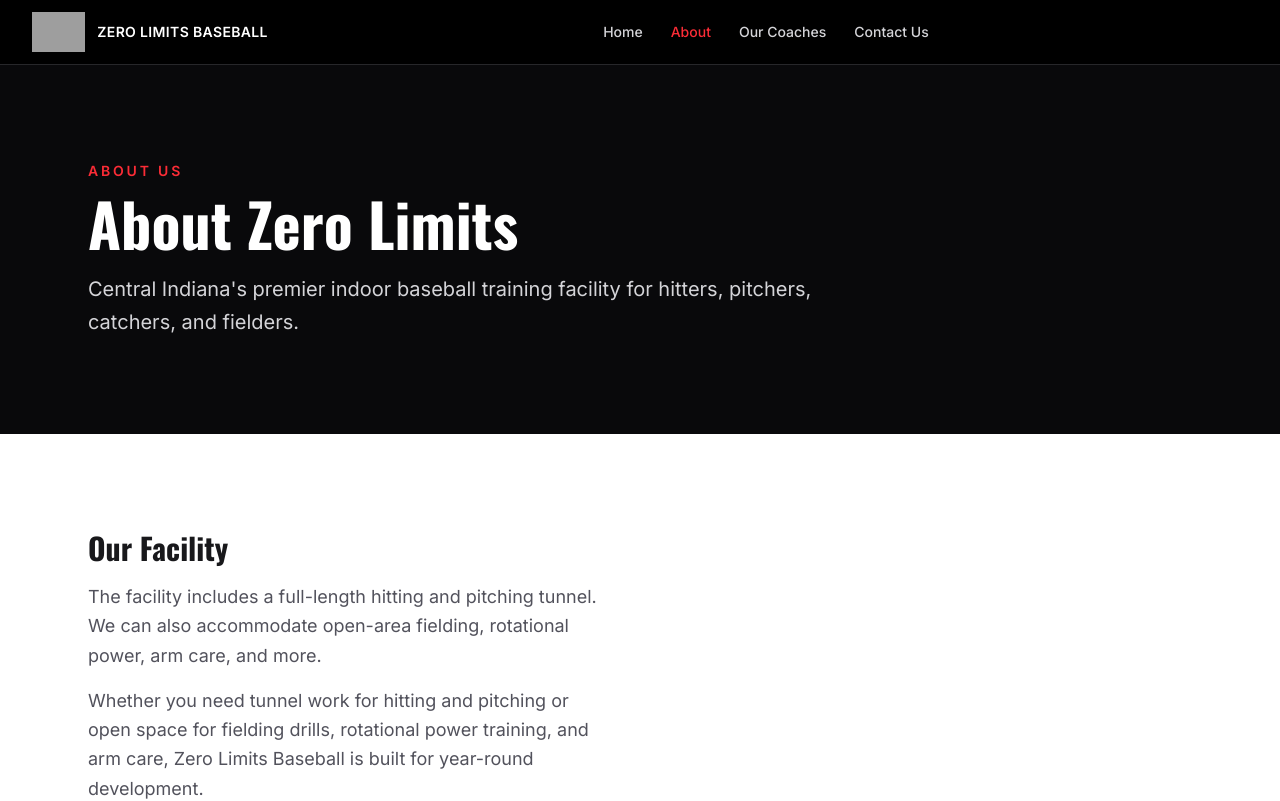
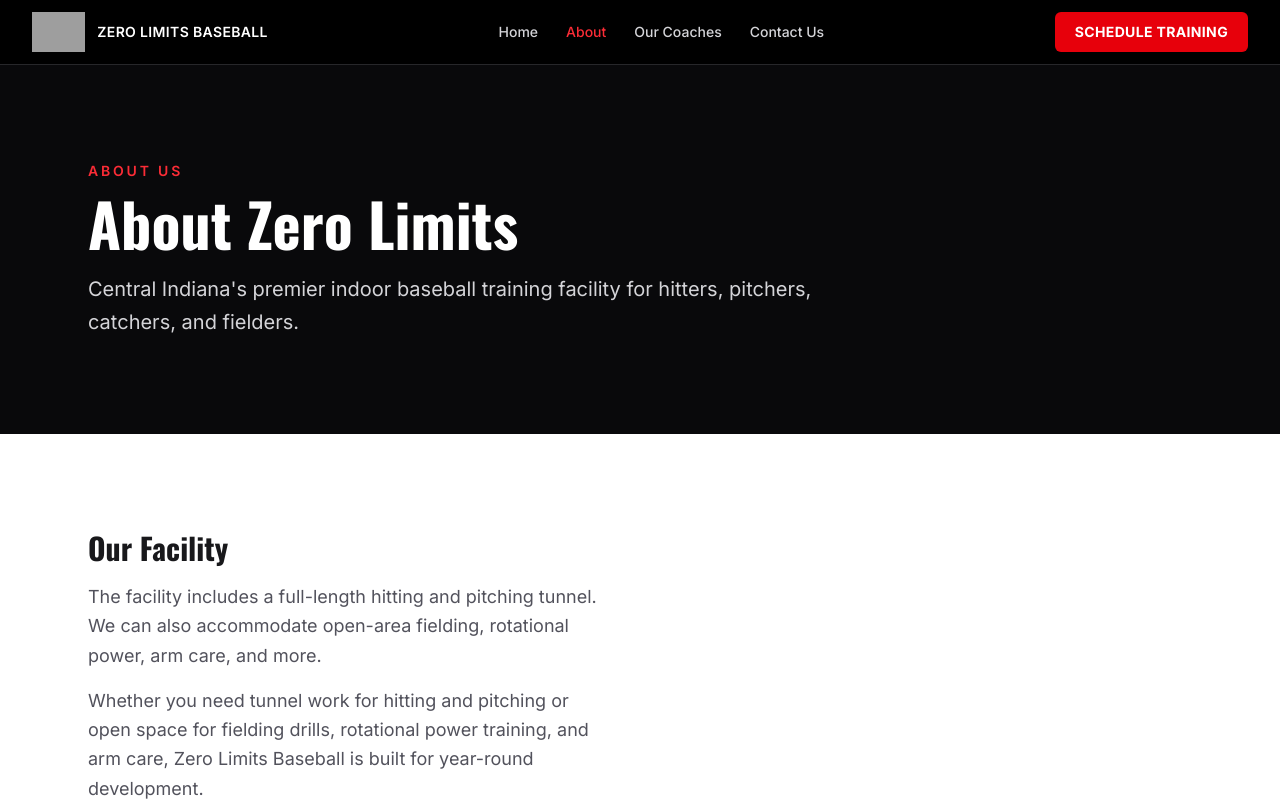
Before and after one commit to darnold5000/zerolimits, a Next.js app: page /about in a window 1280 px wide. Shown: the top 801 px of the page. Built offline with nearby package versions, Linux system fonts and the light colour scheme; grey boxes are pictures that could not be loaded.

Commit message:
bypass login

```diff
--- a/src/components/CoachProfile.tsx
+++ b/src/components/CoachProfile.tsx
@@ -28,7 +28,9 @@ export default function CoachProfile({
           height={384}
           loading={priority ? "eager" : "lazy"}
           decoding="async"
-          className="aspect-[4/3] w-full object-cover object-top"
+          className={
+            coach.imageClass ?? "aspect-[4/3] w-full object-cover object-top"
+          }
         />
       </div>
 
--- a/src/components/Footer.tsx
+++ b/src/components/Footer.tsx
@@ -43,6 +43,12 @@ export default function Footer() {
                 {SITE.phone}
               </a>
             </p>
+            <Link
+              href="/schedule-training"
+              className="mt-4 inline-block rounded-md bg-red-600 px-4 py-2 text-sm font-semibold text-white transition hover:bg-red-500"
+            >
+              Schedule Training
+            </Link>
           </div>
         </div>
 
--- a/src/components/Header.tsx
+++ b/src/components/Header.tsx
@@ -99,6 +99,15 @@ export default function Header() {
             );
           })}
         </nav>
+
+        <div className="hidden shrink-0 xl:flex">
+          <Link
+            href="/schedule-training"
+            className="rounded-md bg-red-600 px-5 py-2.5 text-sm font-bold uppercase tracking-wide text-white transition hover:bg-red-500"
+          >
+            Schedule Training
+          </Link>
+        </div>
       </div>
     </header>
   );
--- a/src/content/coaches.ts
+++ b/src/content/coaches.ts
@@ -9,6 +9,7 @@ export type Coach = {
   role: string;
   image: string;
   imageAlt: string;
+  imageClass?: string;
   intro?: string;
   highlights?: string[];
   sections?: CoachSection[];
@@ -69,6 +70,7 @@ export const COACHES: Coach[] = [
     role: "Instructor",
     image: "/images/coaches/tim-denny.png",
     imageAlt: "Tim Denny at Zero Limits Baseball",
+    imageClass: "aspect-[3/4] w-full object-contain",
     intro:
       "Tim combines playing, coaching, and travel-ball experience with a focus on catchers and hitters.",
     highlights: [
@@ -85,6 +87,7 @@ export const COACHES: Coach[] = [
     role: "Instructor",
     image: "/images/coaches/blake-allen.png",
     imageAlt: "Blake Allen coaching at Indiana University",
+    imageClass: "aspect-[3/4] w-full object-contain",
     highlights: [
       "From St. Louis, Missouri",
       "Graduated from Blackburn College in Illinois",
```
Also changed, not shown: 1 other file (tests, documents, lock files or other folders).
